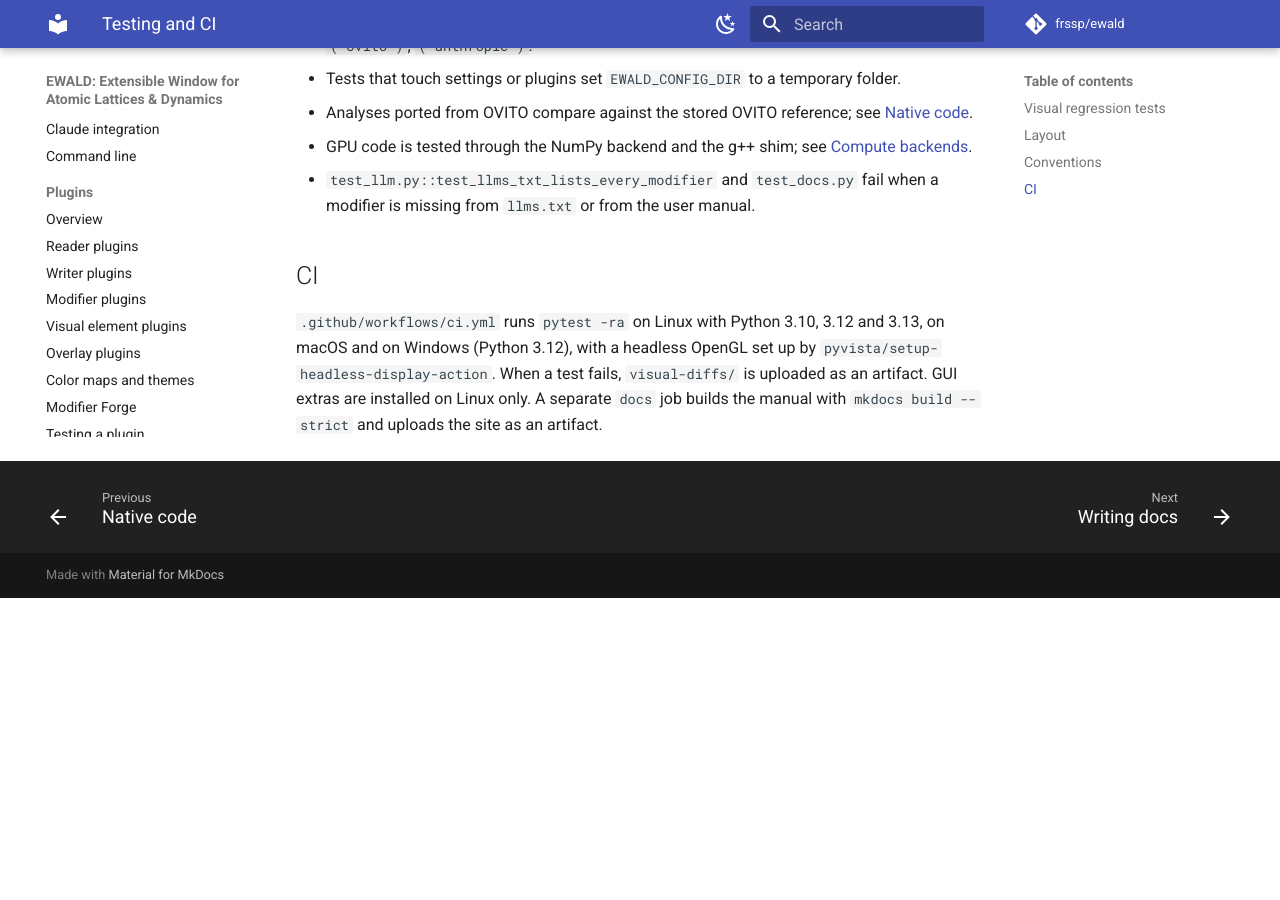
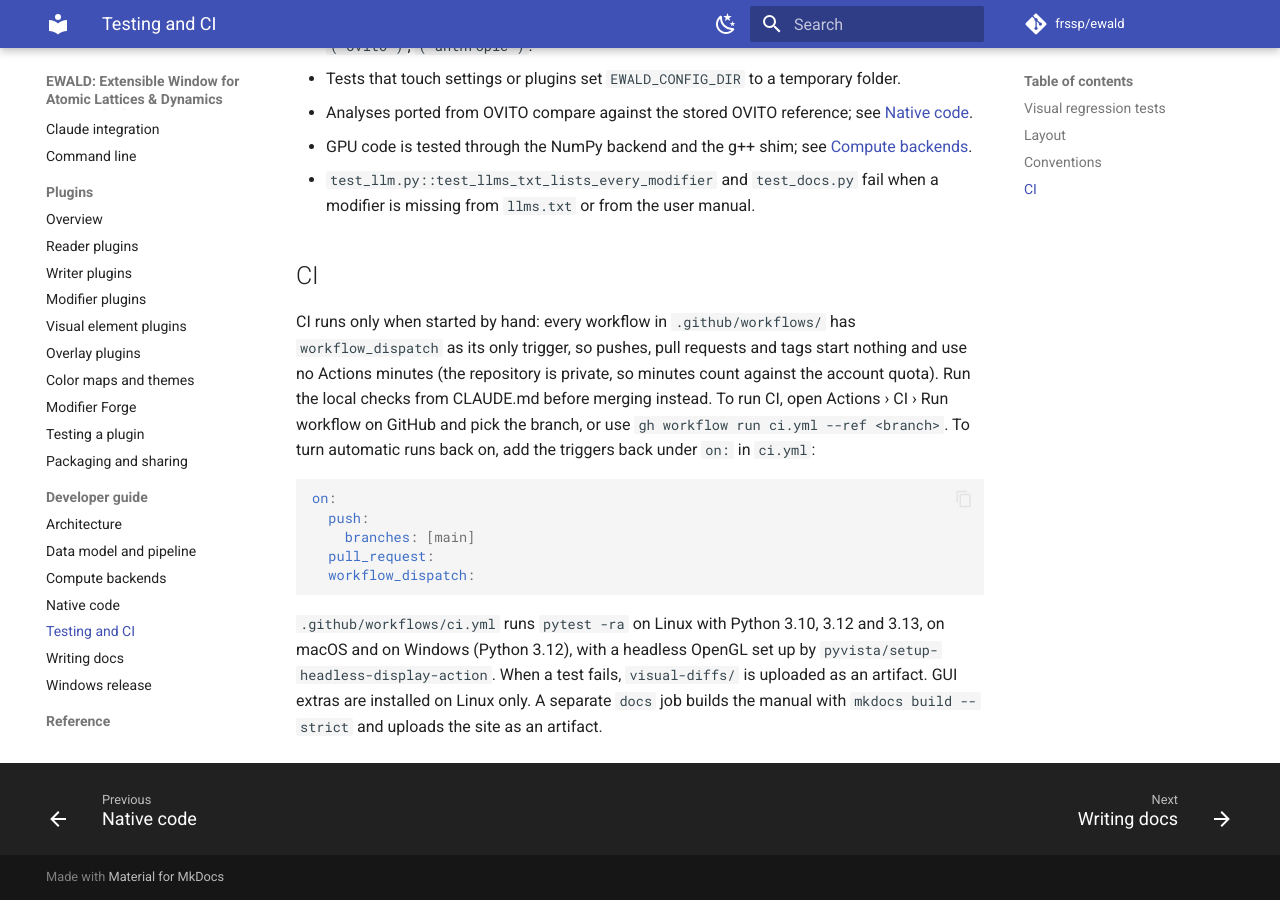
Before and after one commit to frssp/ewald, an MkDocs documentation site: the page built from docs/developer/testing.md, in a window 1280 px wide and 900 px high, scrolled down 1350 px. Built offline with MkDocs 1.6.1 and Material for MkDocs 9.7.7, drawn with Linux system fonts in a browser that asks for light colours; comment, search, counter and statistics services are not loaded; before the commit the page ends 1948 px from its top, so only the background shows below that.

Commit message:
CI: run workflows only on manual dispatch (#62)
GitHub Actions minutes are exhausted, so push, pull_request and tag
triggers are removed from ci.yml and windows-release.yml. The developer
docs explain how to dispatch them by hand and how to restore the
automatic triggers.



Co-authored-by: Claude <noreply@anthropic.com>

````diff
--- a/docs/developer/testing.md
+++ b/docs/developer/testing.md
@@ -61,6 +61,21 @@ regenerates the LAMMPS ones.
 
 ## CI
 
+CI runs only when started by hand: every workflow in `.github/workflows/` has `workflow_dispatch` as
+its only trigger, so pushes, pull requests and tags start nothing and use no Actions minutes (the
+repository is private, so minutes count against the account quota). Run the local checks from
+CLAUDE.md before merging instead. To run CI, open Actions › CI › Run workflow on GitHub and pick
+the branch, or use `gh workflow run ci.yml --ref <branch>`. To turn automatic runs back on, add
+the triggers back under `on:` in `ci.yml`:
+
+```yaml
+on:
+  push:
+    branches: [main]
+  pull_request:
+  workflow_dispatch:
+```
+
 `.github/workflows/ci.yml` runs `pytest -ra` on Linux with Python 3.10, 3.12 and 3.13, on macOS
 and on Windows (Python 3.12), with a headless OpenGL set up by
 `pyvista/setup-headless-display-action`. When a test fails, `visual-diffs/` is uploaded as an
````
Also changed, not shown: docs/developer/windows-release.md (+8 -3 lines), docs/todo.md (+4 -2 lines), 2 other files.
